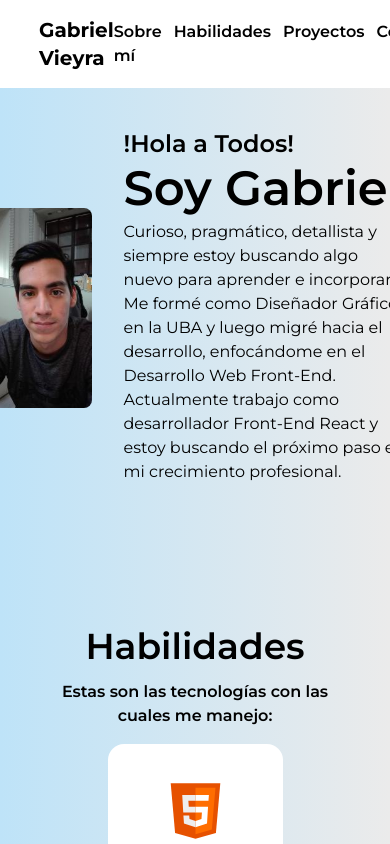
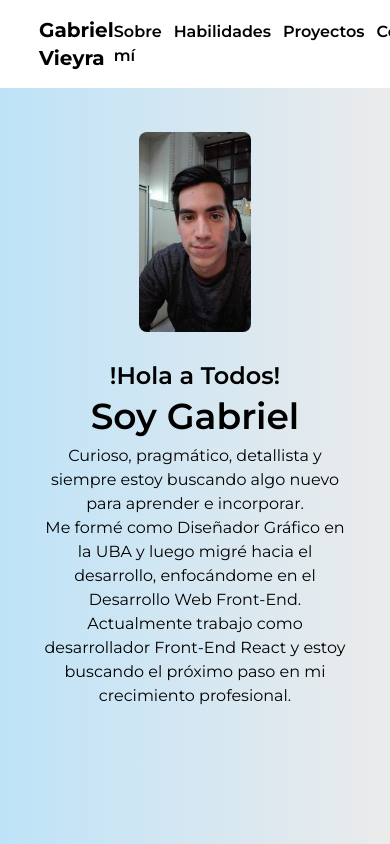
Before and after one commit to gabrielvieyra/portfolio, a React (Vite) app: page / in a window 390 px wide. Shown: the top 844 px of the page. Built offline with nearby package versions, Linux system fonts and the light colour scheme.

Commit message:
agrego responsive

```diff
--- a/src/components/AboutMe.tsx
+++ b/src/components/AboutMe.tsx
@@ -11,17 +11,19 @@ export const AboutMe: FC = () => {
     <section id='about-me' className='py-[4.5rem]'>
       <ContainerEffect>
         <div className='w-[80%] my-0 mx-auto flex justify-center'>
-          <div className='flex gap-[2rem] items-center'>
+          <div className='flex gap-[2rem] items-center mobile:flex-col'>
             <img src={myPhoto} alt='Gabriel Vieyra' className='h-[12.5rem] rounded-lg' />
-            <div className='flex flex-col justify-center gap-[0.5rem] w-[25rem] dark:text-white'>
+            <div className='flex flex-col justify-center gap-[0.5rem] w-[25rem] dark:text-white mobile:w-full mobile:items-center'>
               <h2 className='text-[1.5rem] leading-none font-semibold'>!Hola a Todos!</h2>
-              <h2 className='text-[3rem] leading-none font-semibold'>Soy Gabriel</h2>
+              <h2 className='text-[3rem] leading-none font-semibold mobile:text-4xl'>
+                Soy Gabriel
+              </h2>
               <div>
-                <p>
+                <p className='mobile:text-center'>
                   Curioso, pragmático, detallista y siempre estoy buscando algo nuevo para aprender
                   e incorporar.
                 </p>
-                <p>
+                <p className='mobile:text-center'>
                   Me formé como Diseñador Gráfico en la UBA y luego migré hacia el desarrollo,
                   enfocándome en el Desarrollo Web Front-End. Actualmente trabajo como desarrollador
                   Front-End React y estoy buscando el próximo paso en mi crecimiento profesional.
--- a/src/components/Footer.tsx
+++ b/src/components/Footer.tsx
@@ -4,7 +4,9 @@ export const Footer: FC = () => {
   return (
     <footer className='w-full bg-white dark:bg-black dark:text-white' aria-label='footer'>
       <div className='w-[80%] my-0 mx-auto py-[1.5rem] px-0 flex justify-center'>
-        <span>Gabriel Vieyra © Todos los derechos reservados. 2023</span>
+        <span className='mobile:text-center'>
+          Gabriel Vieyra © Todos los derechos reservados. 2023
+        </span>
       </div>
     </footer>
   );
--- a/src/components/ProjectCard.tsx
+++ b/src/components/ProjectCard.tsx
@@ -13,7 +13,7 @@ interface ProjectCardProps {
 export const ProjectCard: FC<ProjectCardProps> = ({ project }) => {
   const { name, image, description, stack, url, code } = project;
   return (
-    <div className='w-[29.375rem] rounded-2xl overflow-hidden bg-white'>
+    <div className='w-[29.375rem] rounded-2xl overflow-hidden bg-white mobile:w-full'>
       <div className='relative'>
         <div
           className='absolute w-full h-full flex justify-center items-center bg-black opacity-0 bg-opacity-0 transition
@@ -34,9 +34,9 @@ export const ProjectCard: FC<ProjectCardProps> = ({ project }) => {
       <div className='p-[1rem]'>
         <h2 className='font-semibold text-[1.5rem]'>{name}</h2>
         <p className=''>{description}</p>
-        <div className='flex gap-[0.5rem] items-center mt-[0.5rem]'>
+        <div className='flex gap-[0.5rem] items-center mt-[0.5rem] tablet:flex-col tablet:items-start'>
           <span className='font-semibold'>Tecnologías:</span>
-          <ul className='flex gap-3'>
+          <ul className='flex gap-3 tablet:flex-wrap'>
             {stack.map(technology => {
               return (
                 <li
--- a/tailwind.config.cjs
+++ b/tailwind.config.cjs
@@ -12,6 +12,22 @@ module.exports = {
       fontFamily: {
         montserrat: ['Montserrat', 'sans-serif'],
       },
+      screens: {
+        fullDesktop: { max: '1660px' },
+        // => @media (max-width: 1660px) { ... }
+
+        desktop: { max: '1440px' },
+        // => @media (max-width: 1440px) { ... }
+
+        laptop: { max: '1024px' },
+        // => @media (max-width: 1024px) { ... }
+
+        tablet: { max: '768px' },
+        // => @media (max-width: 768px) { ... }
+
+        mobile: { max: '480px' },
+        // => @media (max-width: 480px) { ... }
+      },
     },
   },
   plugins: [],
```
